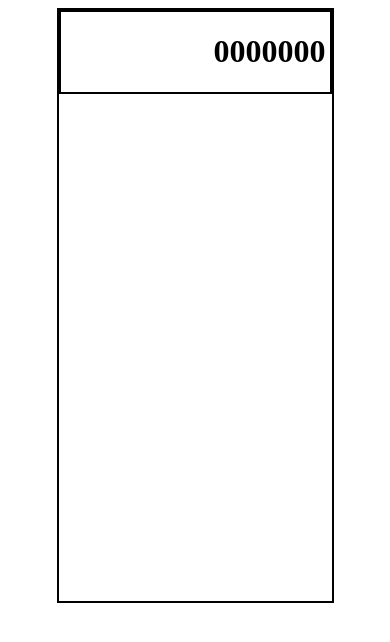
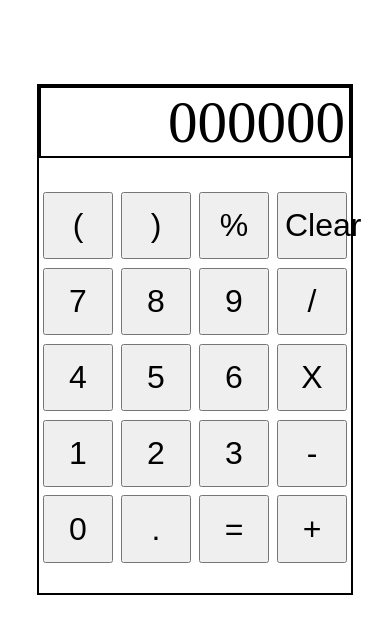
Before and after one commit to Bculp/responsive_tools, a website: page index.html in a window 390 px wide. Drawn offline with Linux system fonts and the light colour scheme.

Commit message:
basic html/css complete with responsiveness

```diff
--- a/index.html
+++ b/index.html
@@ -6,10 +6,35 @@
 	</head>
 
 <body>
-	<div class="navbar"></div>
+	<!-- <div class="navbar"></div> -->
 	<div class="container">
-		<div id="output">
-			<h1>0000000</h1>
+		<div id="output">000000</div>
+		<div class="flex-container">
+			<button class="top-row item">(</button>
+			<button class="top-row item">)</button>
+			<button class="top-row item">%</button>
+			<button class="top-row item">Clear</button>
+
+			<button class="item">7</button>
+			<button class="item">8</button>
+			<button class="item">9</button>
+			<button class="item">/</button>
+
+			<button class="item">4</button>
+			<button class="item">5</button>
+			<button class="item">6</button>
+			<button class="item">X</button>
+
+			<button class="item">1</button>
+			<button class="item">2</button>
+			<button class="item">3</button>
+			<button class="item">-</button>
+
+			<button class="item">0</button>
+			<button class="item">.</button>
+			<button class="item">=</button>
+			<button class="item">+</button>
+
 		</div>
 	</div>
 	<script type="text/javascript" src="calculator.js"></script>
--- a/style.css
+++ b/style.css
@@ -1,18 +1,36 @@
+body {}
+
 .container {
 	display: block;
 	border: solid black 2px;
-	width: 70vw;
-	height: 70vh;
+	width: 80vw;
+	height: 60vh;
 	margin: auto;
+	margin-top: 10vh;
+}
+
+.flex-container {
+	display: flex;
+	flex-wrap: wrap;
+	margin-top: 3vh;
 }
 
 #output {
-	display: block;
 	border: solid black 2px;
 	text-align: right;
 	padding-right: 1vw;
+	height: 8vh;
+	font-size: 7vh;
 }
 
-body {
-	/*background-color: red;*/
+#result {
+	font-size: 100%;
 }
+
+.item {
+	height: 8vh;
+	width: 18vw;
+	margin: auto;
+	margin-top: 1vh;
+	font-size: 200%;
+}
```
